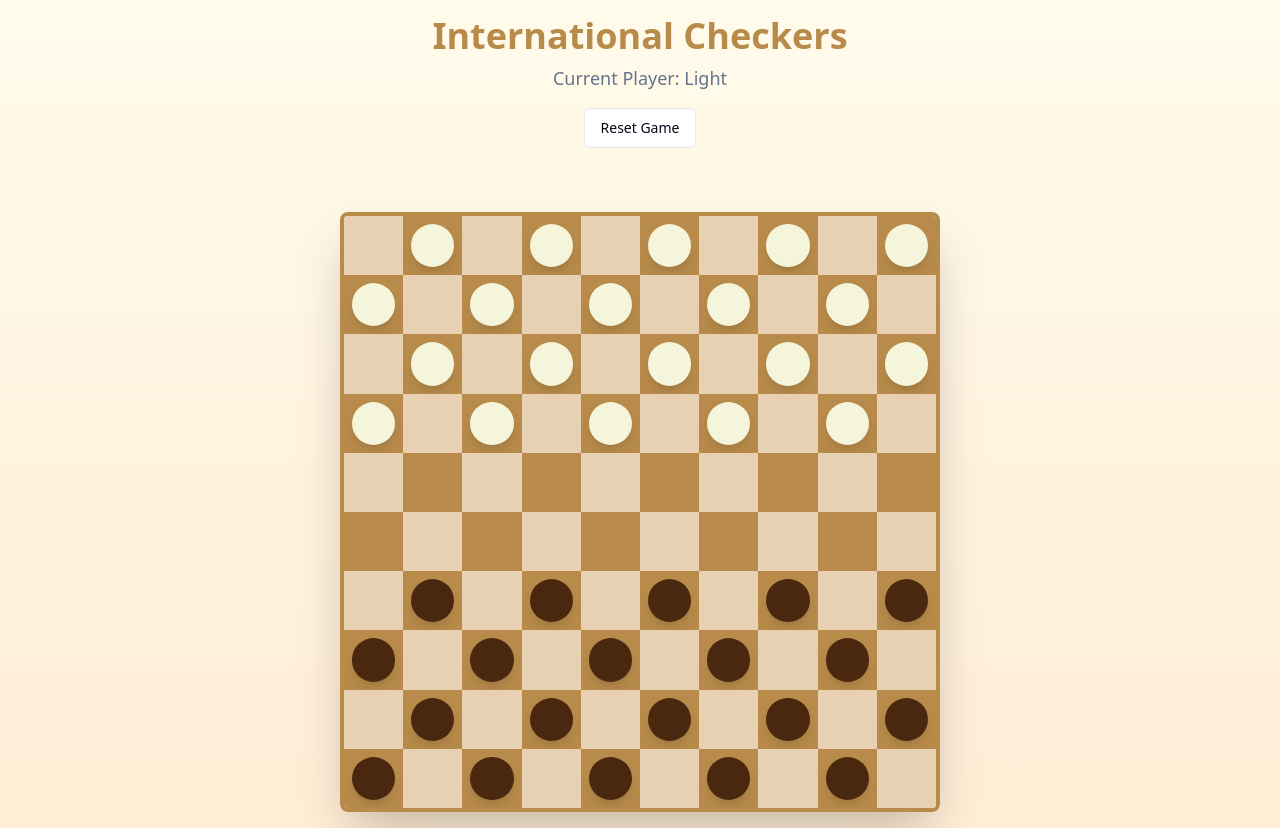
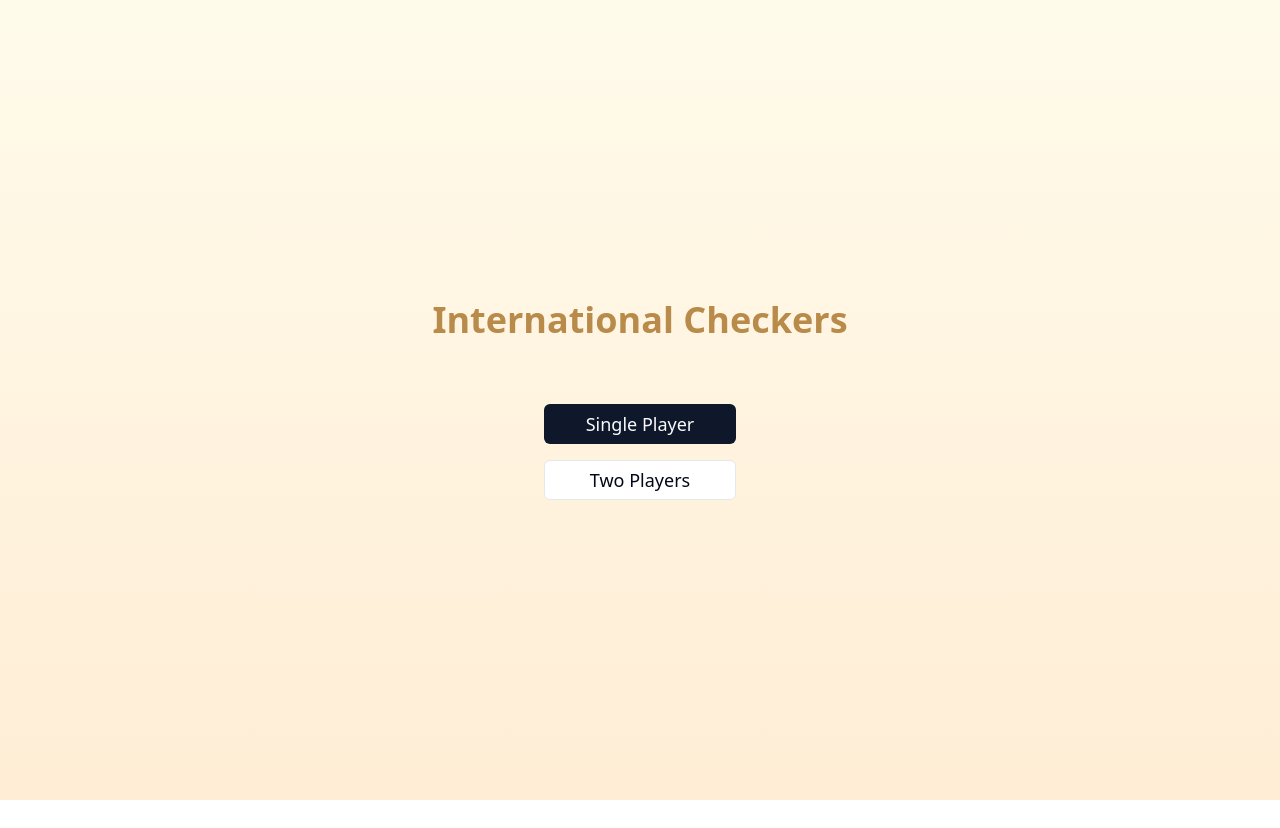
Before and after one commit to drbenasmah/african-checkers-dam, a React (Vite) app: page / in a window 1280 px wide. After the commit the page ends 800 px from the top, so only its background shows below. Built offline with nearby package versions, Linux system fonts and the light colour scheme.

Commit message:
Implement single/two player modes
Adds functionality for single player (AI) and two player game modes.

```diff
--- a/src/lib/gameUtils.ts
+++ b/src/lib/gameUtils.ts
@@ -46,5 +46,44 @@ export const isValidMove = (
     return board[endRow][endCol] === 0;
   }
 
-  return false; // For now, only implement basic moves
+  return false;
 };
+
+export const findAllPossibleMoves = (board: number[][], player: number): Array<[number, number, number, number]> => {
+  const moves: Array<[number, number, number, number]> = [];
+
+  for (let row = 0; row < 10; row++) {
+    for (let col = 0; col < 10; col++) {
+      if (Math.sign(board[row][col]) === player) {
+        // Check all possible diagonal moves
+        const directions = [
+          [-1, -1], [-1, 1], // Forward moves
+          [1, -1], [1, 1]    // Backward moves (for kings)
+        ];
+
+        directions.forEach(([dRow, dCol]) => {
+          const newRow = row + dRow;
+          const newCol = col + dCol;
+
+          if (newRow >= 0 && newRow < 10 && newCol >= 0 && newCol < 10) {
+            if (isValidMove(board, row, col, newRow, newCol)) {
+              moves.push([row, col, newRow, newCol]);
+            }
+          }
+        });
+      }
+    }
+  }
+
+  return moves;
+};
+
+export const makeAIMove = (board: number[][]): [number, number, number, number] | null => {
+  const possibleMoves = findAllPossibleMoves(board, -1); // AI plays as dark pieces (-1)
+
+  if (possibleMoves.length === 0) return null;
+
+  // For now, just choose a random move from all possible moves
+  const randomIndex = Math.floor(Math.random() * possibleMoves.length);
+  return possibleMoves[randomIndex];
+};
--- a/src/pages/Index.tsx
+++ b/src/pages/Index.tsx
@@ -1,15 +1,40 @@
 
-import React, { useState } from 'react';
+import React, { useState, useEffect } from 'react';
 import Board from '@/components/Board';
-import { createInitialBoard, isValidMove } from '@/lib/gameUtils';
+import { createInitialBoard, isValidMove, makeAIMove } from '@/lib/gameUtils';
 import { Button } from '@/components/ui/button';
+
+type GameMode = 'single' | 'two-player';
 
 const Index = () => {
   const [board, setBoard] = useState(createInitialBoard());
   const [selectedPiece, setSelectedPiece] = useState<[number, number] | null>(null);
   const [currentPlayer, setCurrentPlayer] = useState<1 | -1>(1);
+  const [gameMode, setGameMode] = useState<GameMode | null>(null);
+  const [gameStarted, setGameStarted] = useState(false);
+
+  useEffect(() => {
+    if (gameMode === 'single' && currentPlayer === -1 && gameStarted) {
+      // Add a small delay to make AI moves feel more natural
+      const timeoutId = setTimeout(() => {
+        const aiMove = makeAIMove(board);
+        if (aiMove) {
+          const [startRow, startCol, endRow, endCol] = aiMove;
+          const newBoard = board.map(row => [...row]);
+          newBoard[endRow][endCol] = board[startRow][startCol];
+          newBoard[startRow][startCol] = 0;
+          setBoard(newBoard);
+          setCurrentPlayer(1);
+        }
+      }, 500);
+
+      return () => clearTimeout(timeoutId);
+    }
+  }, [currentPlayer, board, gameMode, gameStarted]);
 
   const handleSquareClick = (row: number, col: number) => {
+    if (!gameStarted || (gameMode === 'single' && currentPlayer === -1)) return;
+
     if (selectedPiece === null) {
       const piece = board[row][col];
       if (piece !== 0 && Math.sign(piece) === currentPlayer) {
@@ -31,22 +56,64 @@ const Index = () => {
     }
   };
 
-  const resetGame = () => {
+  const startNewGame = (mode: GameMode) => {
+    setGameMode(mode);
     setBoard(createInitialBoard());
     setSelectedPiece(null);
     setCurrentPlayer(1);
+    setGameStarted(true);
   };
+
+  const resetGame = () => {
+    setGameMode(null);
+    setBoard(createInitialBoard());
+    setSelectedPiece(null);
+    setCurrentPlayer(1);
+    setGameStarted(false);
+  };
+
+  if (!gameStarted) {
+    return (
+      <div className="min-h-screen bg-gradient-to-b from-amber-50 to-orange-100 flex flex-col items-center justify-center p-4 gap-8">
+        <h1 className="text-4xl font-bold text-board-dark mb-8">International Checkers</h1>
+        <div className="flex flex-col gap-4">
+          <Button
+            onClick={() => startNewGame('single')}
+            className="w-48 text-lg"
+            variant="default"
+          >
+            Single Player
+          </Button>
+          <Button
+            onClick={() => startNewGame('two-player')}
+            className="w-48 text-lg"
+            variant="outline"
+          >
+            Two Players
+          </Button>
+        </div>
+      </div>
+    );
+  }
 
   return (
     <div className="min-h-screen bg-gradient-to-b from-amber-50 to-orange-100 flex flex-col items-center justify-center p-4 gap-8">
       <div className="text-center">
         <h1 className="text-4xl font-bold text-board-dark mb-2">International Checkers</h1>
         <p className="text-lg text-muted-foreground mb-4">
-          Current Player: {currentPlayer === 1 ? 'Light' : 'Dark'}
+          {gameMode === 'single' && currentPlayer === -1
+            ? "AI's turn..."
+            : `Current Player: ${currentPlayer === 1 ? 'Light' : 'Dark'}`
+          }
         </p>
-        <Button onClick={resetGame} variant="outline" className="mb-8">
-          Reset Game
-        </Button>
+        <div className="flex gap-4 justify-center mb-8">
+          <Button onClick={resetGame} variant="outline">
+            New Game
+          </Button>
+          <Button onClick={() => startNewGame(gameMode)} variant="outline">
+            Restart
+          </Button>
+        </div>
       </div>
 
       <Board
```
